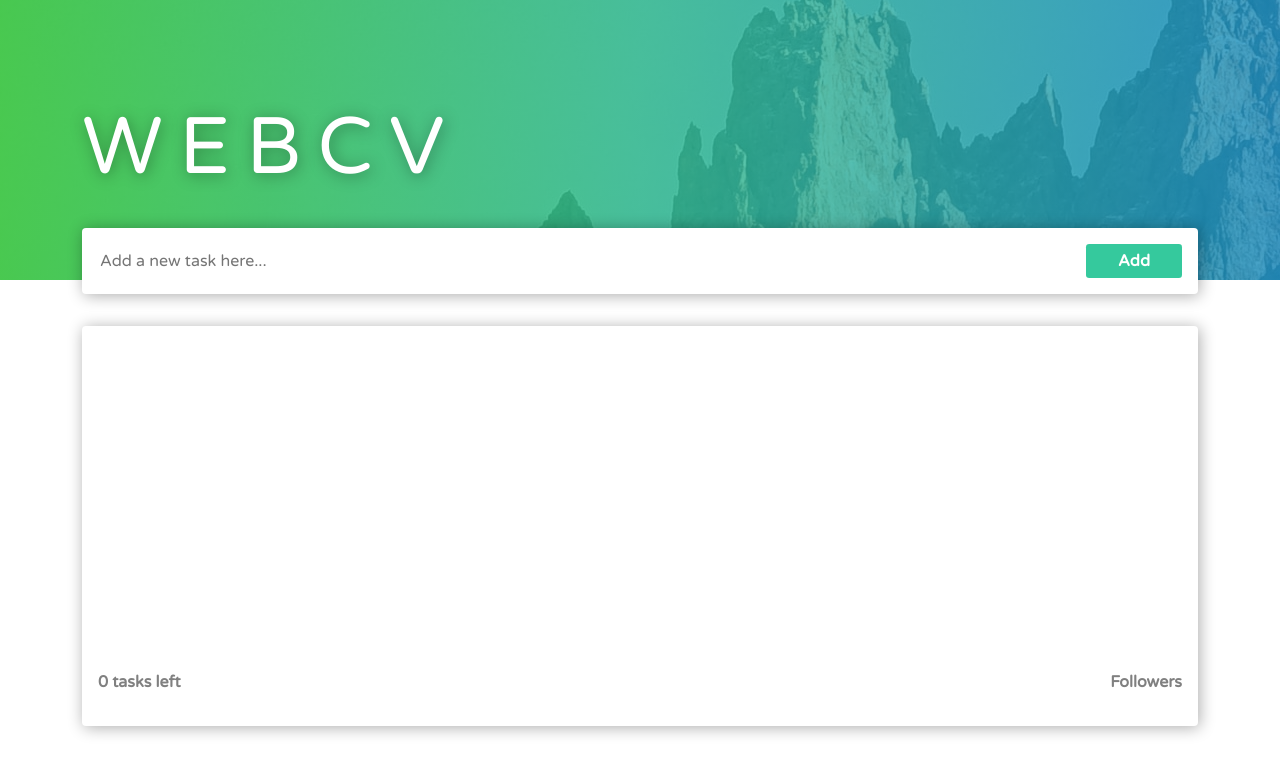
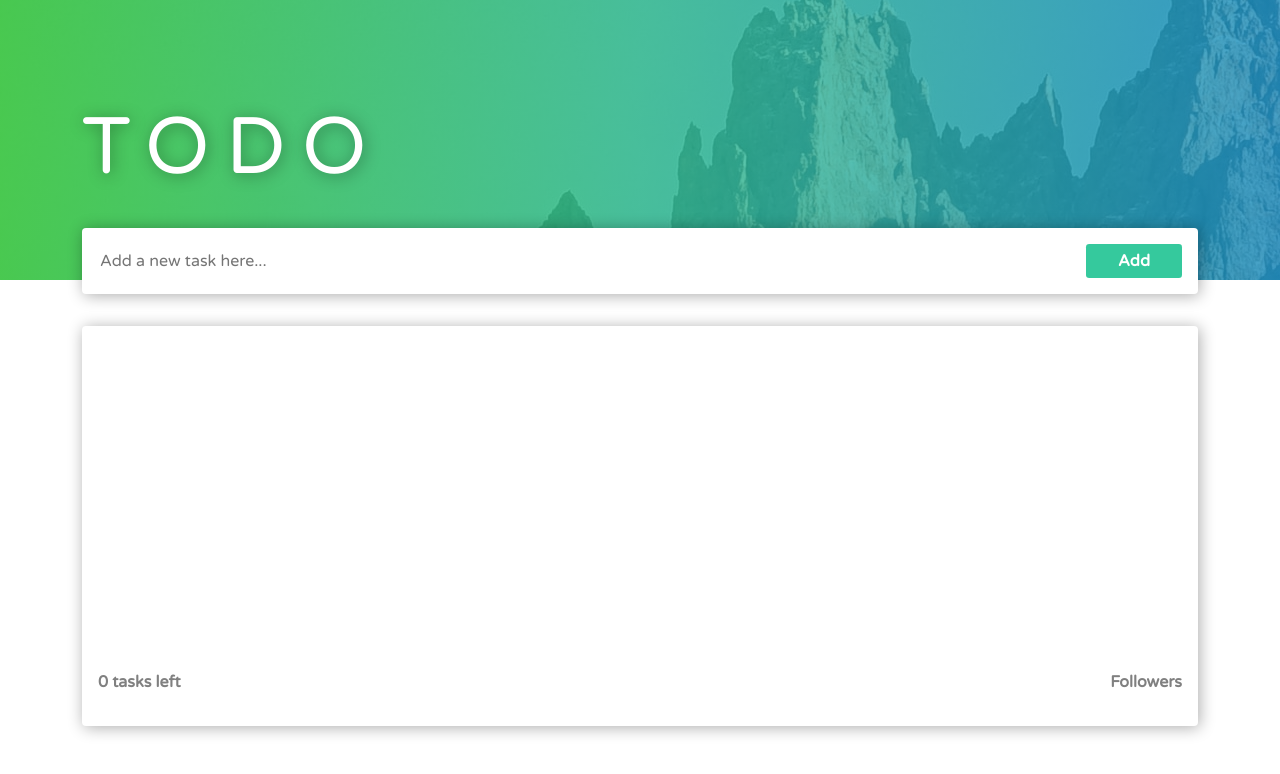
Before and after one commit to thebrain365/React-Testing-Library-Tutorial, a React (Create React App) app in the folder React-Testing-Library-Net-Ninja-01-Starter-Project/: page / in a window 1280 px wide. Shown: the top 774 px of the page. Built offline with nearby package versions, Linux system fonts and the light colour scheme.

Commit message:
Commented the extra test cases, the h1 tag in the Header component

```diff
--- a/React-Testing-Library-Net-Ninja-01-Starter-Project/src/components/Header/Header.js
+++ b/React-Testing-Library-Net-Ninja-01-Starter-Project/src/components/Header/Header.js
@@ -7,7 +7,7 @@ export default function Header({
     return (
         <>
             <h1 className="header" data-testid="header-1">{title}</h1>
-            <h1 title='Header' className="header"></h1>
+            {/* <h1 title='Header' className="header"></h1> */}
         </>
     )
 }
--- a/React-Testing-Library-Net-Ninja-01-Starter-Project/src/components/Todo/Todo.js
+++ b/React-Testing-Library-Net-Ninja-01-Starter-Project/src/components/Todo/Todo.js
@@ -10,7 +10,7 @@ function Todo() {
 
     return (
         <div className="todo">
-            <Header title="WebCV" />
+            <Header title="todo" />
             <AddInput
                 setTodos={setTodos}
                 todos={todos}
```
Also changed, not shown: 1 other file (tests, documents, lock files or other folders).
